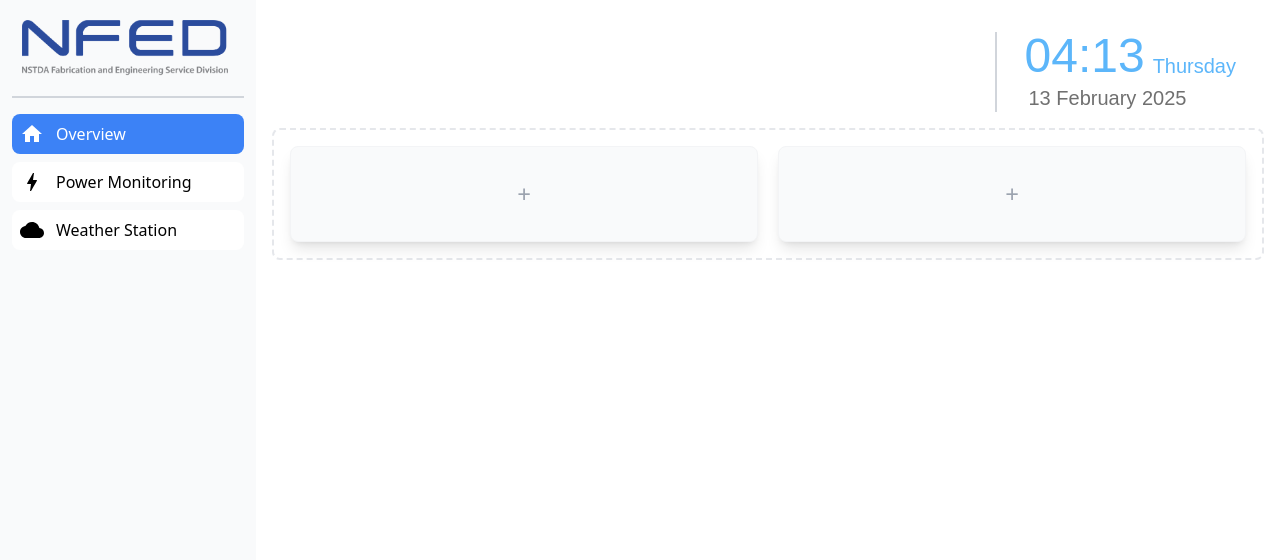
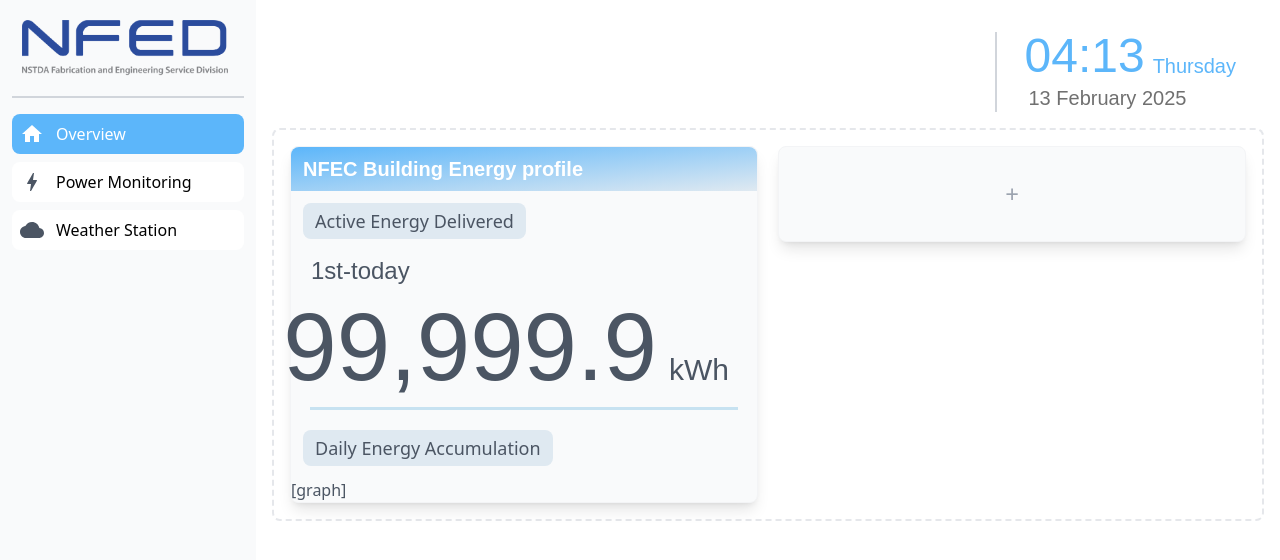
Before and after one commit to methawut150444/Project.NFED-WebDashboard, a Next.js app in the folder FrontEnd/project/: page /dashboard in a window 1280 px wide. Shown: the top 560 px of the page. Built offline with nearby package versions, Linux system fonts and the light colour scheme.

Commit message:
update 25/02/13

```diff
--- a/FrontEnd/project/app/dashboard/page.tsx
+++ b/FrontEnd/project/app/dashboard/page.tsx
@@ -11,14 +11,48 @@ function page() {
         <ShowRealTime />
       </div>
 
-      <div className="p-4 border-2 border-gray-200 border-dashed rounded-lg dark:border-gray-700">
-        <div id="Main Section" className="grid sm:grid-cols-2 gap-5 grid-cols-1">
+      <div className="board">
+        <div className="board-layout">
+
           {/* -------------------------- page - Power Monitoring -------------------------- */}
-          <div
-            id="weather station"
-            className="flex items-center justify-center h-24 rounded bg-gray-50 dark:bg-gray-800 shadow-lg rounded-lg border border-gray-100"
-          >
-            <p className="text-2xl text-gray-400 dark:text-gray-500">+</p>
+          <div id="power monitoring" className="note">
+            <h1 className="note-topicName"> NFEC Building Energy profile </h1>
+
+            <div id="note-content">
+              {/* -------------< Start >------------- */}
+
+              <div id="TOP">
+                <div id="Topic name" className="w-auto m-3 px-3 py-1 justify-self-start bg-Blue_NFED_7 rounded rounded-lg text-lg" >
+                  Active Energy Delivered
+                </div>
+
+                <p className="w-auto m-2 mt-3 px-3 py-1 justify-self-start text-2xl font-poppins">
+                  1st-today
+                </p>
+
+                <div id="show parameter" className="flex w-full pr-7 justify-end items-baseline gap-3 font-poppins">
+                  <p className="text-8xl mainParameter"> 99,999.9 </p>
+                  <p className="text-3xl"> kWh </p>
+                </div>
+
+              </div>
+
+              <div id="split line" className="w-11/12 my-3 justify-self-center border-b border-2 border-Blue_NFED_5">
+              </div>
+
+              <div id="BOTTOM" >
+                <div id="Topic name" className="w-auto mt-5 m-3 px-3 py-1 justify-self-start bg-Blue_NFED_7 rounded rounded-lg text-lg" >
+                  Daily Energy Accumulation
+                </div>
+                <div id="graph">
+                  [graph]
+                </div>
+              </div>
+
+              {/* -------------< End >------------- */}
+            </div>
+
+
           </div>
 
           {/* -------------------------- page - Weather Station -------------------------- */}
--- a/FrontEnd/project/app/dashboard/powerMonitoring/page.tsx
+++ b/FrontEnd/project/app/dashboard/powerMonitoring/page.tsx
@@ -15,6 +15,7 @@ function Home() {
 
       <div className="p-4 border-2 border-gray-200 border-dashed rounded-lg dark:border-gray-700">
         <div id="Main Section" className="grid sm:grid-cols-2 gap-5 grid-cols-1">
+
           {/* -------------------------- page - Power Monitoring -------------------------- */}
           <div
             id="power monitoring"
--- a/FrontEnd/project/app/globals.css
+++ b/FrontEnd/project/app/globals.css
@@ -1,3 +1,32 @@
 @tailwind base;
 @tailwind components;
 @tailwind utilities;
+
+.board{
+    @apply p-4 border-2 border-gray-200 border-dashed rounded-lg dark:border-gray-700
+
+    text-gray-600
+    /* text-CU_Gray */
+}
+.board-layout{
+    @apply grid sm:grid-cols-2 gap-5 grid-cols-1
+}
+
+.note {
+    @apply h-auto rounded bg-gray-50 dark:bg-gray-800 shadow-lg rounded-lg border border-gray-100
+}
+.note-topicName{
+    @apply h-auto pl-3 p-2 rounded-t-lg
+    /* bg-gradient-to-tr from-Blue_NFED_2 to-Blue_NFED_7 */
+    bg-gradient-to-br from-Blue_NFED_2 to-Blue_NFED_7
+    text-white text-xl font-poppins font-bold
+}
+.note-content{
+    @apply w-full justify-self-start rounded bg-gray-50 dark:bg-gray-800 rounded-lg border border-gray-300
+}
+
+
+
+.mainParameter{
+    @apply font-poppins text-gray-600
+}
--- a/FrontEnd/project/components/sidebar.tsx
+++ b/FrontEnd/project/components/sidebar.tsx
@@ -54,8 +54,8 @@ function Sidebar() {
               src="/NFED_logo.png"
               className={isSidebarOpen ? "h-12 w-auto" : "h-14 w-auto"}
 
-              width={100}
-              height={50}
+              width={5000}
+              height={500}
               priority
             />
           </Link>
@@ -65,10 +65,12 @@ function Sidebar() {
             <li>
               <Link
                 href="/dashboard"
-                className={`flex items-center p-2 rounded-lg ${isActive("/dashboard") ? "bg-Blue_NFED_1 text-white" : "bg-white text-black hover:bg-gray-100 hover:text-black"
+                className={`flex items-center p-2 rounded-lg ${isActive("/dashboard")
+                  ? "bg-Blue_NFED_2 text-white"
+                  : "bg-white text-black hover:bg-gray-100 hover:text-black"
                   } transition`}
               >
-                <HomeIcon className={`${isActive("/dashboard") ? "text-white" : "text-black"}`} />
+                <HomeIcon className={`${isActive("/dashboard") ? "text-white" : "text-gray-600"}`} />
                 <span className="ms-3">Overview</span>
               </Link>
             </li>
@@ -76,11 +78,11 @@ function Sidebar() {
               <Link
                 href="/dashboard/powerMonitoring"
                 className={`flex items-center p-2 rounded-lg ${isActive("/dashboard/powerMonitoring")
-                    ? "bg-Blue_NFED_1 text-white"
-                    : "bg-white text-black hover:bg-gray-100 hover:text-black"
+                  ? "bg-Blue_NFED_2 text-white"
+                  : "bg-white text-black hover:bg-gray-100 hover:text-black"
                   } transition`}
               >
-                <BoltIcon className={`${isActive("/dashboard/powerMonitoring") ? "text-white" : "text-black"}`} />
+                <BoltIcon className={`${isActive("/dashboard/powerMonitoring") ? "text-white" : "text-gray-600"}`} />
                 <span className="ms-3">Power Monitoring</span>
               </Link>
             </li>
@@ -88,11 +90,11 @@ function Sidebar() {
               <Link
                 href="/dashboard/weatherStation"
                 className={`flex items-center p-2 rounded-lg ${isActive("/dashboard/weatherStation")
-                    ? "bg-Blue_NFED_1 text-white"
-                    : "bg-white text-black hover:bg-gray-100 hover:text-black"
+                  ? "bg-Blue_NFED_2 text-white"
+                  : "bg-white text-black hover:bg-gray-100 hover:text-black"
                   } transition`}
               >
-                <CloudIcon className={`${isActive("/dashboard/weatherStation") ? "text-white" : "text-black"}`} />
+                <CloudIcon className={`${isActive("/dashboard/weatherStation") ? "text-white" : "text-gray-600"}`} />
                 <span className="ms-3">Weather Station</span>
               </Link>
             </li>
--- a/FrontEnd/project/tailwind.config.ts
+++ b/FrontEnd/project/tailwind.config.ts
@@ -25,12 +25,14 @@ export default {
         'Blue_NFED_4': '#AECDE2',
         'Blue_NFED_5': '#C7E2F1',
         'Blue_NFED_6': '#F0F9FF',
+        'Blue_NFED_7': '#DFE9F1',
         'Blue_IMU': '#1876D2',
         'CU_Gray': '#707070',
       },
       fontFamily: {
         roboto: ['Roboto', 'sans-serif'],
         poppins: ['Poppins', 'sans-serif'],
+        geist: ['var(--font-geist-sans)', 'sans-serif'],
       },
     },
   },
```
